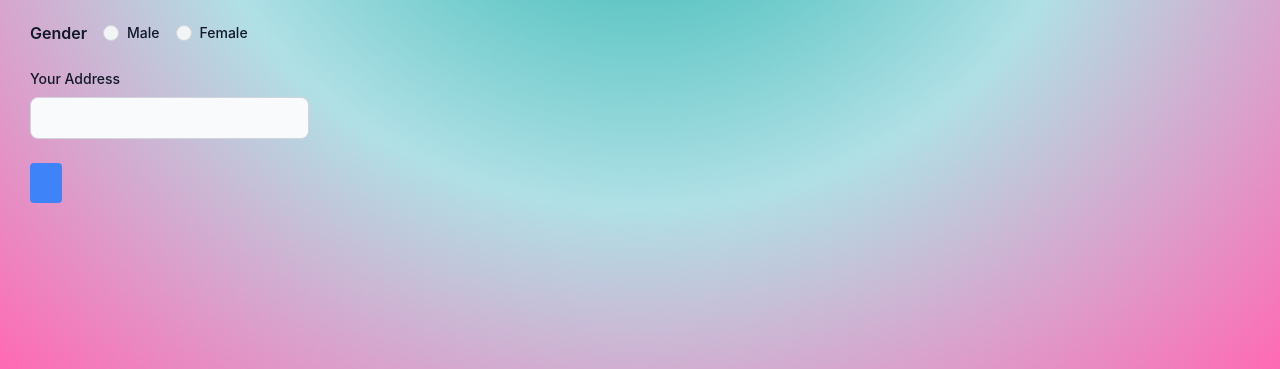
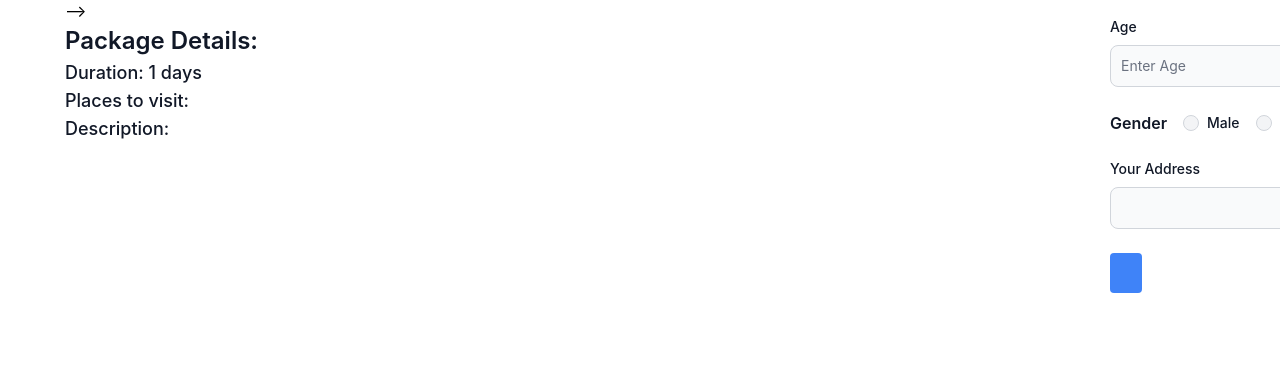
Before and after one commit to Hemanth-Boyapati/HolidayDestination, a PHP site: page /selecttour.php in a window 1280 px wide. Shown: the part 732-1101 px from the top of the page. Run offline with PHP 8.4, Linux system fonts and the light colour scheme; data that the repository does not hold is empty.

Commit message:
changes 23/11

```diff
--- a/includes/home_tour_packages.php
+++ b/includes/home_tour_packages.php
@@ -4,7 +4,7 @@ error_reporting(0);
 include('includes/config.php');
 ?>
 <div class="grid 2sm:grid-cols-7 grid-cols-3 gap-2 mx-2 mb-2 mt-5">
-    <?php $sql = "SELECT * from package limit 6";
+    <?php $sql = "SELECT * from package order by rand() limit 3";
     $query = $dbh->prepare($sql);
     $query->execute();
     $results=$query->fetchAll(PDO::FETCH_OBJ);
--- a/includes/navbar.php
+++ b/includes/navbar.php
@@ -1,6 +1,6 @@
 
 
-<nav class="bg-transparent border-gray-200 px-2 sm:px-4 py-2.5 rounded dark:bg-gray-900">
+<nav  style="background-color:#ffba63;padding-bottom: 20px" class="bg-transparent border-gray-200 px-2 sm:px-4 py-2.5 rounded dark:bg-gray-900">
   <div class="container flex flex-wrap justify-between items-center mx-auto">
         <span class="self-center text-xl font-semibold whitespace-nowrap dark:text-white">The Holiday Destination</span>
     </a>
@@ -23,3 +23,4 @@
     </div>
   </div>
 </nav>
+<hr>
--- a/index.php
+++ b/index.php
@@ -9,7 +9,7 @@ include('includes/config.php');
         <link rel="stylesheet" href="https://unpkg.com/flowbite@1.5.3/dist/flowbite.min.css" />
             <title>The Holiday Destination</title>
         </head>
-        <body style="background-image: -webkit-repeating-radial-gradient(lightseagreen, powderblue, hotpink)">
+        <body style="">
             <div>
             <div>
         <?php include('includes/navbar.php');?>
--- a/selecttour.php
+++ b/selecttour.php
@@ -9,12 +9,13 @@ include('includes/config.php');
         <link rel="stylesheet" href="https://unpkg.com/flowbite@1.5.3/dist/flowbite.min.css" />
             <title>Selecting tour</title>
         </head>
-        <body style="background-image: -webkit-repeating-radial-gradient(lightseagreen, powderblue, hotpink);">
+        <body >
 
             <div>
         <?php include('includes/navbar.php');?>
 
             </div>
+            <div style="padding-left: 10px;padding-right: 10px" >
             <?php $package_id=$_POST['package_id'];
             $sql="SELECT * FROM package where package_id=$package_id";
 $query = $dbh->prepare($sql);
@@ -38,7 +39,7 @@ foreach($results1 as $result1)
 {	?>
 
 
-<h1>Day <?php echo $numdays?></h1>
+<!--<h1>Day --><?php //echo $numdays?><!--</h1>-->
 <?php $numdays=$numdays+1?>
 <?php
 $sql3="SELECT * from tourist_spot where tourist_spot.Place_id=$result1->Place_id";
@@ -51,8 +52,8 @@ if($query3->rowCount() > 0)
 foreach($results3 as $result3)
 {	?>
 
-<?php echo htmlentities($result3->Name);?><br>
-<?php echo htmlentities($result3->Description);?><br>
+<?php //echo htmlentities($result3->Name);?><!--<br>-->
+<?php //echo htmlentities($result3->Description);?><!--<br>-->
 <?php }} ?>
 
 <?php
@@ -72,11 +73,39 @@ foreach($results2 as $result2)
 <?php }} ?>
 
 <?php }} ?>
+
+
             <br>
-			<hr>
-            <br>
+
+
+
 <!--            <div class="bg-image"></div>-->
-<div class="mt-3" style="position: absolute; padding-left: 30px">
+
+
+
+            <div style="padding-left:55px;float:left; position: absolute" >
+
+                <h4 style="font-size: 30px;" class="pz-5 text-black"><?php echo htmlentities($result->Name);?></h4>
+                <br>
+                <picture>
+                <img style="height: 600px;width: 900px;" src="images/<?php echo htmlentities($result->Image);?>.jpg" class="h-auto rounded-lg" alt="image description">-->
+                </picture>
+                <br>
+                <p class="max-w-lg text-2xl font-semibold leading-normal text-gray-900 dark:text-white">Package Details:</p>
+                <div>
+                    <p class="text-lg font-medium text-gray-900 dark:text-white">Duration:  <?php echo $numdays?> days</p>
+                    <p class="text-lg font-medium text-gray-900 dark:text-white">Places to visit:</p>
+                    <p class="text-lg font-medium text-gray-900 dark:text-white"><?php echo htmlentities($result3->Name);?></p>
+                    <p class="text-lg font-medium text-gray-900 dark:text-white">Description:</p>
+                    <p class="text-lg text-gray-900 dark:text-white"><?php echo htmlentities($result3->Description);?></p>
+                </div>
+                <br>
+            </div>
+
+
+
+<div class="mt-3" style="position: absolute;padding-left: 1100px;padding-right: 20px; float: right">
+    <p class="text-lg text-gray-900 dark:text-white">Travel Details</p>
 <form action="addco-travellers.php" method="POST" >
   <label>Select the hotel price range:</label>
 <fieldset>
@@ -113,8 +142,16 @@ foreach($results2 as $result2)
 </select>
 <div>
 <label for="dateoftravel">Date of Travel</label>
-<input type="date" id="dateoftravel" name="dateoftravel">
+<!--<input type="date" id="dateoftravel" name="dateoftravel">-->
+    <div class="relative">
+        <div class="flex absolute inset-y-0 left-0 items-center pl-3 pointer-events-none">
+            <svg aria-hidden="true" class="w-5 h-5 text-gray-500 dark:text-gray-400" fill="currentColor" viewBox="0 0 20 20" xmlns="http://www.w3.org/2000/svg"><path fill-rule="evenodd" d="M6 2a1 1 0 00-1 1v1H4a2 2 0 00-2 2v10a2 2 0 002 2h12a2 2 0 002-2V6a2 2 0 00-2-2h-1V3a1 1 0 10-2 0v1H7V3a1 1 0 00-1-1zm0 5a1 1 0 000 2h8a1 1 0 100-2H6z" clip-rule="evenodd"></path></svg>
+        </div>
+        <input datepicker type="date" id="dateoftravel" name="dateoftravel" class="bg-gray-50 border border-gray-300 text-gray-900 text-sm rounded-lg focus:ring-blue-500 focus:border-blue-500 block w-full pl-10 p-2.5 dark:bg-gray-700 dark:border-gray-600 dark:placeholder-gray-400 dark:text-white dark:focus:ring-blue-500 dark:focus:border-blue-500" placeholder="Select date">
+    </div>
 </div>
+    <br>
+    <p class="text-lg text-gray-900 dark:text-white">Personal Details</p>
 <div class="mb-6">
     <label for="name" class="block mb-2 text-sm font-medium text-gray-900 dark:text-gray-300">Your Name</label>
     <input type="name" name="name" id="name" class="bg-gray-50 border border-gray-300 text-gray-900 text-sm rounded-lg focus:ring-blue-500 focus:border-blue-500 block w-full p-2.5 dark:bg-gray-700 dark:border-gray-600 dark:placeholder-gray-400 dark:text-white dark:focus:ring-blue-500 dark:focus:border-blue-500" required>
@@ -147,8 +184,10 @@ foreach($results2 as $result2)
     <input type="text" name="address" id="address" class="bg-gray-50 border border-gray-300 text-gray-900 text-sm rounded-lg focus:ring-blue-500 focus:border-blue-500 block w-full p-2.5 dark:bg-gray-700 dark:border-gray-600 dark:placeholder-gray-400 dark:text-white dark:focus:ring-blue-500 dark:focus:border-blue-500" required>
   </div>
   <input type="submit" name="package_id" value="<?php echo htmlentities($package_id);?>" class="bg-blue-500 hover:bg-blue-700 text-white font-bold py-2 px-4 rounded">
+
 </form>
 </div>
+            </div>
 <!--            <style>-->
 <!--                .bg-image {-->
 <!--                    /* The image used */-->
@@ -168,5 +207,13 @@ foreach($results2 as $result2)
 <!--                }-->
 <!--            </style>-->
 
+<!--            <div>-->
+<!--            <a class="block max-w-sm p-6 bg-white border border-gray-200 rounded-lg shadow-md hover:bg-gray-100 dark:bg-gray-800 dark:border-gray-700 dark:hover:bg-gray-700">-->
+<!--                <h5 class="mb-2 text-2xl font-bold tracking-tight text-gray-900 dark:text-white">Noteworthy technology acquisitions 2021</h5>-->
+<!--                <p class="font-normal text-gray-700 dark:text-gray-400">Here are the biggest enterprise technology acquisitions of 2021 so far, in reverse chronological order.</p>-->
+<!--            </a>-->
+<!--            </div>-->
+
+
         </body>
     </html>
--- a/tourpackages.php
+++ b/tourpackages.php
@@ -10,10 +10,11 @@ include('includes/config.php');
     <link rel="stylesheet" href="https://unpkg.com/flowbite@1.5.3/dist/flowbite.min.css" />
             <title>Tour Packages</title>
     </head>
-    <body style="background-image: -webkit-repeating-radial-gradient(lightseagreen, powderblue, hotpink); padding-top: 10px">
+    <body >
         <div>
         <?php include('includes/navbar.php');?>
         </div>
+        <div style="padding-top: 10px">
             <div style="padding-top: 30px; padding-left: 80px;" class="grid 2sm:grid-cols-7 grid-cols-3 gap-2 mx-2 mb-2 mt-5">
             <?php $sql = "SELECT * from package";
 $query = $dbh->prepare($sql);
@@ -47,6 +48,7 @@ foreach($results as $result)
         <div>
             <?php include('includes/footer.php');?>
         </div>
+        </div>
         <script src="https://unpkg.com/flowbite@1.5.3/dist/flowbite.js"></script>
     </body>
 </html>
```
